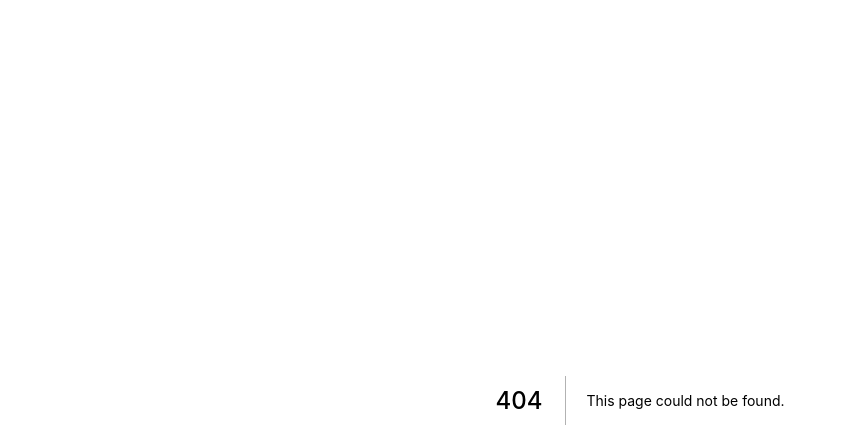
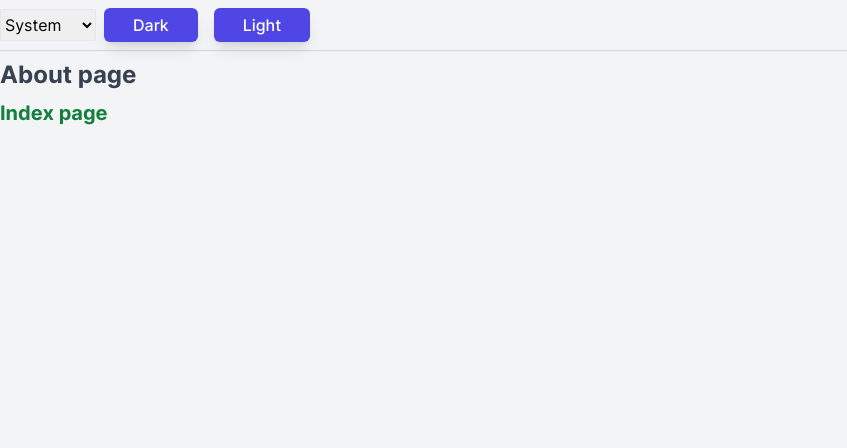
Before and after one commit to bot08/nextJS-example-app, a Next.js app: page /about in a window 1280 px wide. Before the commit this address had no page. Shown: the top 448 px of the page, without its empty margins (0-847 px from the left). Built offline with nearby package versions, Linux system fonts and the light colour scheme.

Commit message:
improve starter

```diff
--- /dev/null
+++ b/components/SelectTheme.jsx
@@ -0,0 +1,35 @@
+import { useTheme } from "next-themes";
+import { useState, useEffect } from "react";
+
+
+const Header = () => {
+  const { systemTheme , theme, setTheme } = useTheme ();
+  const [ mounted, setMounted ] = useState(false);
+
+  useEffect(() => {
+    setMounted(true);
+  }, [])
+
+  const ThemeHeader = () => {
+    //if(!mounted) return null;
+
+    const currentTheme = theme === "system" ? systemTheme : theme ;
+
+    return (
+      <>
+        <select className="border w-24 h-8 dark:bg-gray-900 dark:text-white dark:border-gray-700">
+            <option value="system">System</option>
+            <option value="light">Light</option>
+            <option value="dark">Dark</option>
+        </select>
+        <button onClick={() => setTheme('dark')} className="items-center m-2 text-center px-7 py-1 shadow-lg text-base font-medium text-white transition ease-in-out bg-indigo-600 border border-transparent rounded-md hover:bg-indigo-500 dark:hover:bg-indigo-700 focus:outline-none">Dark</button>
+        <button onClick={() => setTheme('light')} className="items-center m-2 text-center px-7 py-1 shadow-lg text-base font-medium text-white transition ease-in-out bg-indigo-600 border border-transparent rounded-md hover:bg-indigo-500 dark:hover:bg-indigo-700 focus:outline-none">Light</button>
+        <hr className="mb-2 border-gray-300 dark:border-gray-500"/>
+      </>
+    )
+  }
+
+  return ThemeHeader()
+}
+
+export default Header
--- a/pages/_document.js
+++ b/pages/_document.js
@@ -1,4 +1,5 @@
 import Document, { Html, Head, Main, NextScript } from 'next/document'
+import SelectTheme from '../components/SelectTheme.jsx'
 
 class MyDocument extends Document {
   render() {
@@ -7,9 +8,12 @@ class MyDocument extends Document {
         <Head>
 
         </Head>
-        <body>
-          <Main />
-          <NextScript />
+        <body className="min-h-screen bg-gray-100 dark:bg-gray-800 transition-colors">
+          <main className="container mx-auto">
+            <SelectTheme/>
+            <Main/>
+            <NextScript />
+          </main>
         </body>
       </Html>
     )
--- /dev/null
+++ b/pages/about.jsx
@@ -0,0 +1,22 @@
+import Head from 'next/head'
+import Link from 'next/link'
+
+const About = () => {
+  return (
+    <>
+      <Head>
+        <title>About</title>
+        <link rel="icon" href="/favicon.ico" />
+      </Head>
+
+      <h1 className="text-2xl font-bold text-gray-700 dark:text-gray-200 my-2">
+        About page
+      </h1>
+      <Link href="/">
+        <a className="text-xl font-bold text-green-700 dark:text-green-200 my-2">Index page</a>
+      </Link>
+    </>
+  )
+}
+
+export default About
--- /dev/null
+++ b/pages/hello.jsx
@@ -0,0 +1,85 @@
+import Head from 'next/head'
+import Image from 'next/image'
+
+const Home = () => {
+  return (
+    <div className="flex min-h-screen bg-white dark:bg-gray-900 flex-col items-center justify-center py-2">
+      <Head>
+        <title>Create Next App</title>
+        <link rel="icon" href="/favicon.ico" />
+      </Head>
+
+      <main className="flex w-full flex-1 flex-col items-center justify-center px-20 text-center">
+        <h1 className="text-6xl font-bold">
+          Welcome to{' '}
+          <a className="text-blue-600" href="https://nextjs.org">
+            Next.js!
+          </a>
+        </h1>
+
+        <p className="mt-3 text-2xl">
+          Get started by editing{' '}
+          <code className="rounded-md bg-gray-100 dark:bg-gray-800 p-3 font-mono text-lg">
+            pages/index.tsx
+          </code>
+        </p>
+
+        <div className="mt-6 flex max-w-4xl flex-wrap items-center justify-around sm:w-full">
+          <a
+            href="https://nextjs.org/docs"
+            className="mt-6 w-96 rounded-xl border p-6 text-left hover:text-blue-600 focus:text-blue-600"
+          >
+            <h3 className="text-2xl font-bold">Documentation &rarr;</h3>
+            <p className="mt-4 text-xl">
+              Find in-depth information about Next.js features and API.
+            </p>
+          </a>
+
+          <a
+            href="https://nextjs.org/learn"
+            className="mt-6 w-96 rounded-xl border p-6 text-left hover:text-blue-600 focus:text-blue-600"
+          >
+            <h3 className="text-2xl font-bold">Learn &rarr;</h3>
+            <p className="mt-4 text-xl">
+              Learn about Next.js in an interactive course with quizzes!
+            </p>
+          </a>
+
+          <a
+            href="https://github.com/vercel/next.js/tree/canary/examples"
+            className="mt-6 w-96 rounded-xl border p-6 text-left hover:text-blue-600 focus:text-blue-600"
+          >
+            <h3 className="text-2xl font-bold">Examples &rarr;</h3>
+            <p className="mt-4 text-xl">
+              Discover and deploy boilerplate example Next.js projects.
+            </p>
+          </a>
+
+          <a
+            href="https://vercel.com/import?filter=next.js&utm_source=create-next-app&utm_medium=default-template&utm_campaign=create-next-app"
+            className="mt-6 w-96 rounded-xl border p-6 text-left hover:text-blue-600 focus:text-blue-600"
+          >
+            <h3 className="text-2xl font-bold">Deploy &rarr;</h3>
+            <p className="mt-4 text-xl">
+              Instantly deploy your Next.js site to a public URL with Vercel.
+            </p>
+          </a>
+        </div>
+      </main>
+
+      <footer className="flex h-24 w-full items-center justify-center border-t">
+        <a
+          className="flex items-center justify-center gap-2"
+          href="https://vercel.com?utm_source=create-next-app&utm_medium=default-template&utm_campaign=create-next-app"
+          target="_blank"
+          rel="noopener noreferrer"
+        >
+          Powered by{' '}
+          <Image src="/vercel.svg" alt="Vercel Logo" width={72} height={16} />
+        </a>
+      </footer>
+    </div>
+  )
+}
+
+export default Home
--- a/pages/index.jsx
+++ b/pages/index.jsx
@@ -1,84 +1,25 @@
 import Head from 'next/head'
-import Image from 'next/image'
+import Link from 'next/link'
 
 const Home = () => {
   return (
-    <div className="flex min-h-screen bg-white dark:bg-gray-900 flex-col items-center justify-center py-2">
+    <>
       <Head>
-        <title>Create Next App</title>
+        <title>NextJS example</title>
         <link rel="icon" href="/favicon.ico" />
       </Head>
-
-      <main className="flex w-full flex-1 flex-col items-center justify-center px-20 text-center">
-        <h1 className="text-6xl font-bold">
-          Welcome to{' '}
-          <a className="text-blue-600" href="https://nextjs.org">
-            Next.js!
-          </a>
-        </h1>
-
-        <p className="mt-3 text-2xl">
-          Get started by editing{' '}
-          <code className="rounded-md bg-gray-100 dark:bg-gray-800 p-3 font-mono text-lg">
-            pages/index.tsx
-          </code>
-        </p>
-
-        <div className="mt-6 flex max-w-4xl flex-wrap items-center justify-around sm:w-full">
-          <a
-            href="https://nextjs.org/docs"
-            className="mt-6 w-96 rounded-xl border p-6 text-left hover:text-blue-600 focus:text-blue-600"
-          >
-            <h3 className="text-2xl font-bold">Documentation &rarr;</h3>
-            <p className="mt-4 text-xl">
-              Find in-depth information about Next.js features and API.
-            </p>
-          </a>
-
-          <a
-            href="https://nextjs.org/learn"
-            className="mt-6 w-96 rounded-xl border p-6 text-left hover:text-blue-600 focus:text-blue-600"
-          >
-            <h3 className="text-2xl font-bold">Learn &rarr;</h3>
-            <p className="mt-4 text-xl">
-              Learn about Next.js in an interactive course with quizzes!
-            </p>
-          </a>
-
-          <a
-            href="https://github.com/vercel/next.js/tree/canary/examples"
-            className="mt-6 w-96 rounded-xl border p-6 text-left hover:text-blue-600 focus:text-blue-600"
-          >
-            <h3 className="text-2xl font-bold">Examples &rarr;</h3>
-            <p className="mt-4 text-xl">
-              Discover and deploy boilerplate example Next.js projects.
-            </p>
-          </a>
-
-          <a
-            href="https://vercel.com/import?filter=next.js&utm_source=create-next-app&utm_medium=default-template&utm_campaign=create-next-app"
-            className="mt-6 w-96 rounded-xl border p-6 text-left hover:text-blue-600 focus:text-blue-600"
-          >
-            <h3 className="text-2xl font-bold">Deploy &rarr;</h3>
-            <p className="mt-4 text-xl">
-              Instantly deploy your Next.js site to a public URL with Vercel.
-            </p>
-          </a>
-        </div>
-      </main>
-
-      <footer className="flex h-24 w-full items-center justify-center border-t">
-        <a
-          className="flex items-center justify-center gap-2"
-          href="https://vercel.com?utm_source=create-next-app&utm_medium=default-template&utm_campaign=create-next-app"
-          target="_blank"
-          rel="noopener noreferrer"
-        >
-          Powered by{' '}
-          <Image src="/vercel.svg" alt="Vercel Logo" width={72} height={16} />
-        </a>
-      </footer>
-    </div>
+      <h1 className="text-2xl font-bold text-gray-700 dark:text-gray-200 my-2">
+        Hello world <br/>
+        This is NextJS
+      </h1>
+      <Link href="/about" class="text-xl font-bold text-green-700 dark:text-green-200 my-2">
+        <a className="text-xl font-bold text-green-700 dark:text-green-200 my-2">About page</a>
+      </Link>
+      <hr className="my-2 border-gray-300 dark:border-gray-500"/>
+      <h1 className="text-2xl font-bold text-gray-700 dark:text-gray-200 my-2">
+        123
+      </h1>
+    </>
   )
 }
 
```
